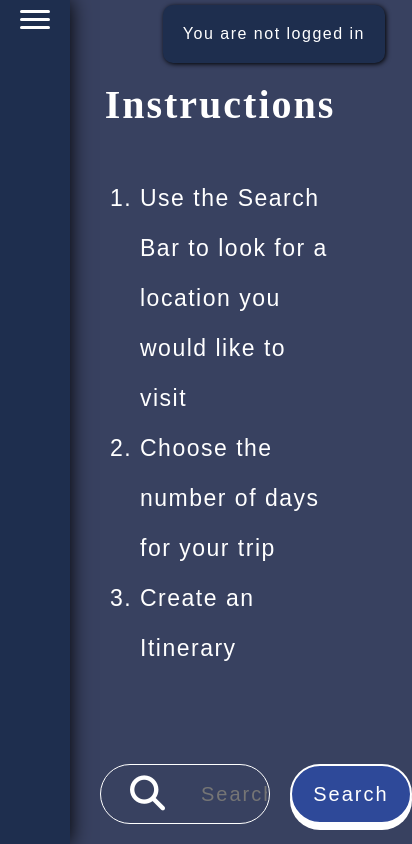
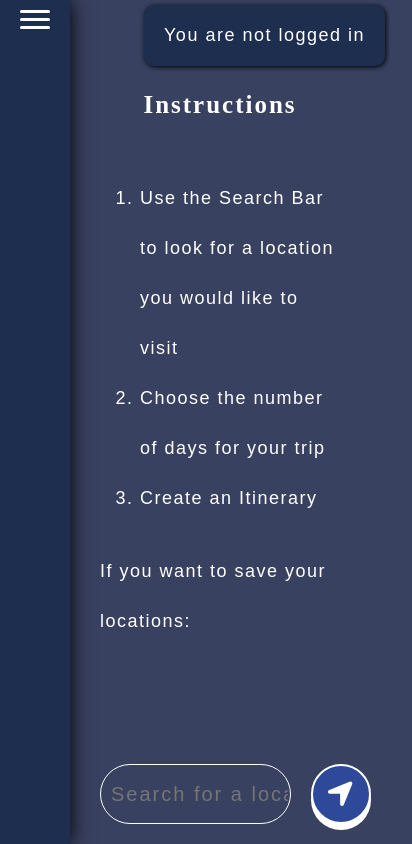
Before and after one commit to Gaspavar92/ai-travels, a React (Vite) app: page / in a window 390 px wide. Shown: the whole page, 412 px wide, since content can reach past the window. Built offline with nearby package versions, Linux system fonts and the light colour scheme; no server answers; the database is empty; a web font is replaced by a local one.

Commit message:
Further optimized for mobile devices

```diff
--- a/src/App.css
+++ b/src/App.css
@@ -11,8 +11,10 @@ html { box-sizing: border-box;}
     user-select: none;
 }
 
-body, html {
+body, html, #root {
     overflow-x: hidden;
+    width: 100vw;
+    height: fit-content;
 }
 
 h1 {
@@ -42,6 +44,8 @@ main {
     display: flex;
     flex-direction: column;
     transition: margin-left .3s;
+    height: 100vh;
+    justify-content: space-evenly;
 }
 
 button {
@@ -68,12 +72,12 @@ button:active {
 }
 
 .get-place-form {
-    position: absolute;
     bottom: 20px;
     width: calc(100% - 500px);
     display: flex;
     gap: 20px;
     height: 60px;
+    position: fixed;
 }
 
 /* Needs to be optimized, current visual issue*/
@@ -103,6 +107,10 @@ button:active {
     border-radius: 50px;
     width: 200px;
     cursor: pointer;
+    display: flex;
+    gap: 10px;
+    justify-content: center;
+    align-items: center;
 }
 
 .fa-magnifying-glass {
@@ -116,9 +124,33 @@ button:active {
     main {
         margin-left: 100px;
         width: calc(100% - 100px - 50px);
+        justify-content: initial;
     }
 
     .get-place-form {
-        width: 80%;
+        width: 70%;
+    }
+
+    .section-title {
+        font-size: 25px;
+    }
+
+    p, li {
+        font-size: 18px;
+    }
+
+    .mobile-search {
+        display: none!important;
+    }
+
+    .submit-button {
+        width: fit-content;
+        width: 60px;
+        border-radius: 50%;
+        font-size: 30px;
+    }
+
+    .text-field {
+        padding-left: 10px;
     }
 }
--- a/src/App.jsx
+++ b/src/App.jsx
@@ -120,9 +120,9 @@ function App() {
         <MyLocations show={showLocations} userInfo={user} />
         <Instructions show={showInstructions} />
         <form action="#" onSubmit={handleSubmit} className='get-place-form'>
-          <i className="fa-solid fa-magnifying-glass"></i>
+          <i className="fa-solid fa-magnifying-glass mobile-search"></i>
           <input type="text" onChange={(e) => {setSearch(e.target.value)}} className='text-field' value={search} placeholder='Search for a location...' required/>
-          <button type='submit' className='submit-button'>Search</button>
+          <button type='submit' className='submit-button'><i class="fa-solid fa-location-arrow"></i><span className='mobile-search'>Search</span></button>
         </form>
       </main>
 
--- a/src/components/styles/Place.css
+++ b/src/components/styles/Place.css
@@ -77,3 +77,24 @@ h2, h3 {
     margin: 0 auto;
     letter-spacing: 1.5px;
 }
+
+@media (max-width: 1020px) {
+    .list-place {
+        width: 100vw;
+        padding: 20px 0;
+        min-width: unset;
+    }
+
+    .location {
+        width: 200px;
+        height: 150px;
+    }
+
+    .all-places {
+        padding-left: 0;
+    }
+
+    .select-button {
+        font-size: 16px;
+    }
+}
--- a/src/components/styles/Sidebar.css
+++ b/src/components/styles/Sidebar.css
@@ -1,6 +1,5 @@
 .sidebar {
     width: 400px;
-    height: 100vh;
     z-index: 1;
     position: fixed;
     background-color: #1e2e4e;
@@ -8,6 +7,7 @@
     flex-direction: column;
     box-shadow: 0px 0px 20px black;
     transition: width .3s;
+    height: 100vh;
 }
 
 .letter-t {
@@ -88,8 +88,13 @@
         opacity: 0;
     }
 
-    .open-sidebar > * {
+    .sidebar > *:not(.hamburger-icon) {
+        transform: translateX(-1000px);
+    }
+
+    .open-sidebar > *:not(.hamburger-icon) {
         opacity: 1;
+        transform: translateX(0);
     }
 
     .hamburger-icon {
@@ -101,3 +106,9 @@
         display: block;
     }
 }
+
+@media (max-width: 600px) {
+    .open-sidebar {
+        width: 100%;
+    }
+}
--- a/src/components/styles/SignIn.css
+++ b/src/components/styles/SignIn.css
@@ -37,4 +37,13 @@
     .sign-in {
         width: 100%;
     }
+
+    .sign-in-button {
+        width: 200px;
+    }
+
+    .not-yet-signed {
+        flex-direction: column;
+        text-align: center;
+    }
 }
--- a/src/components/styles/Signup.css
+++ b/src/components/styles/Signup.css
@@ -43,3 +43,18 @@
     letter-spacing: 1.5px;
     color: rgb(199, 68, 42);
 }
+
+@media (max-width: 720px) {
+    .sign-up {
+        width: 100%;
+    }
+
+    .sign-up-button {
+        width: 200px;
+    }
+
+    .already-signed {
+        flex-direction: column;
+        text-align: center;
+    }
+}
```
